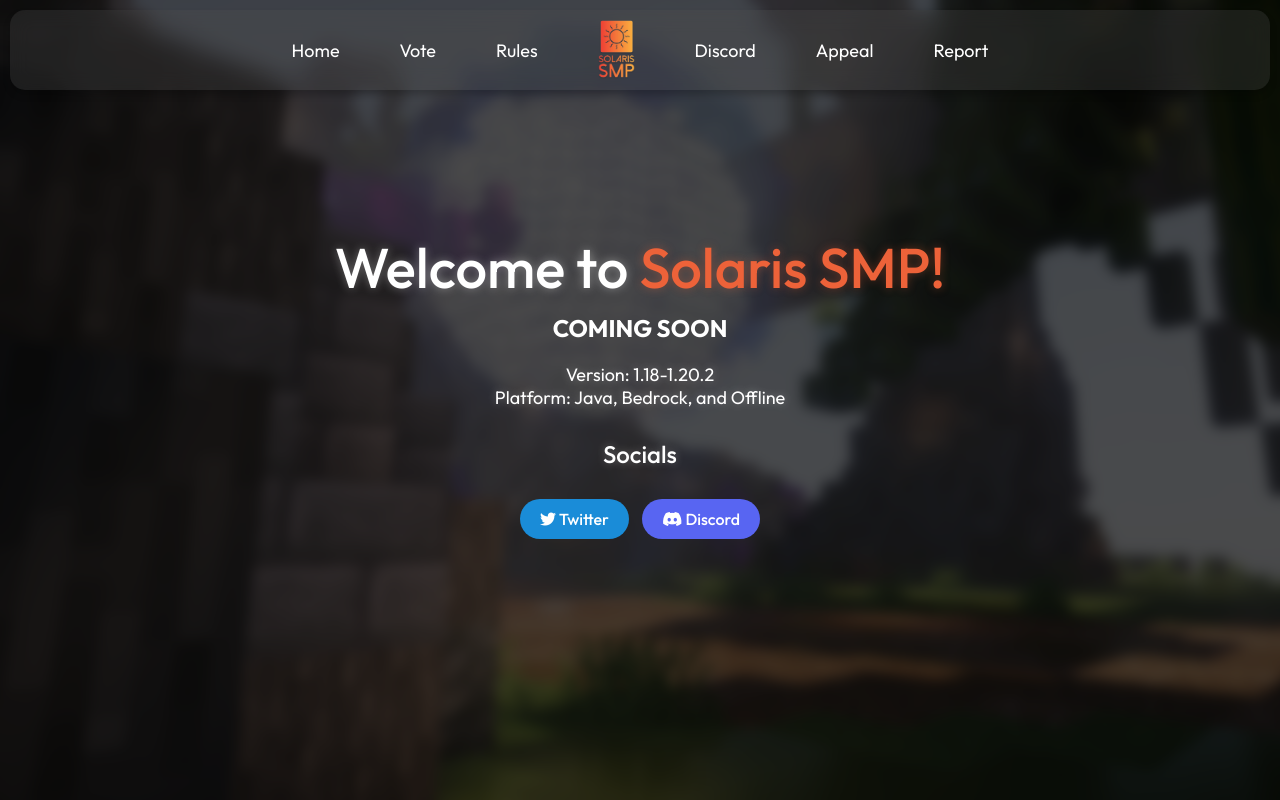
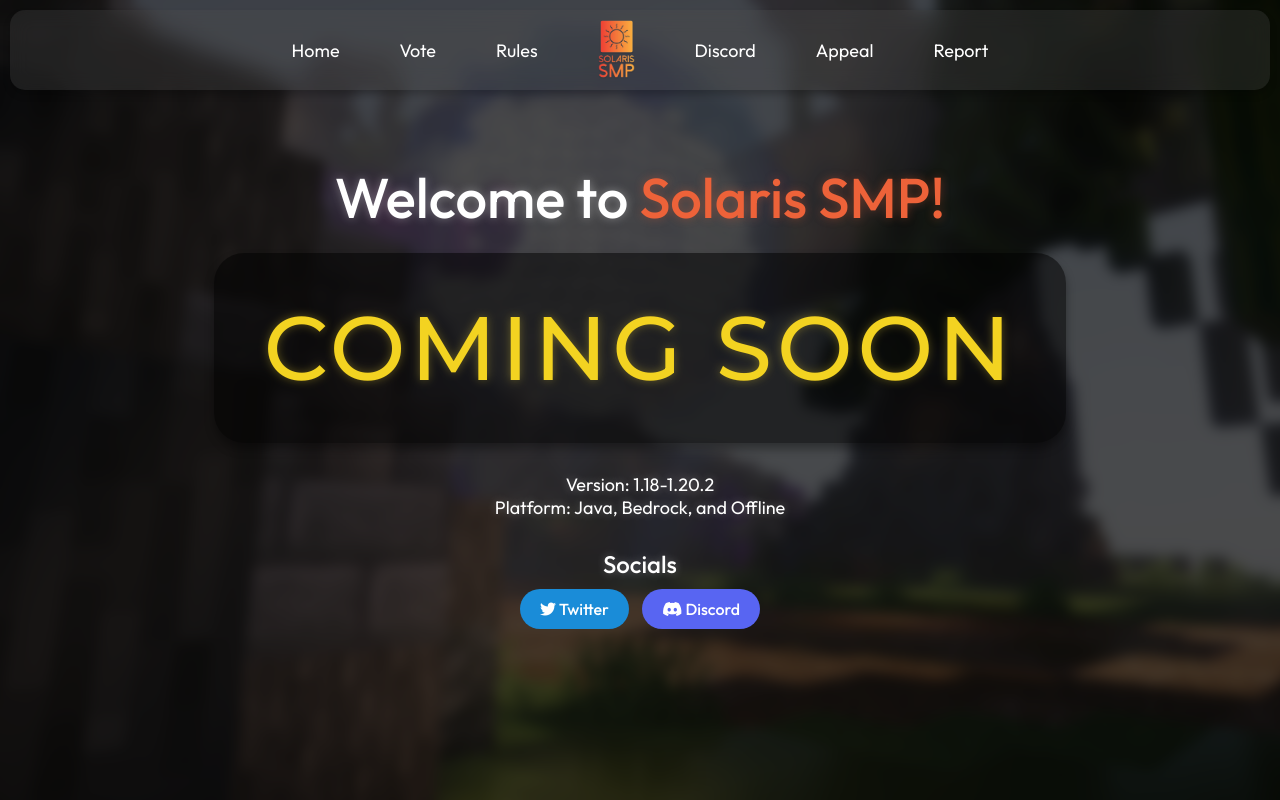
Before and after one commit to SeverusSnape799/solariscraft.github.io, a plain HTML site: page index.html in a window 1280 px wide. Drawn offline with Linux system fonts and the light colour scheme.

Commit message:
Update styles.css

```diff
--- a/styles.css
+++ b/styles.css
@@ -1,4 +1,5 @@
 @import url('https://fonts.googleapis.com/css2?family=Outfit:wght@100;200;300;400;500;600;700;800;900&display=swap');
+@import url('https://fonts.googleapis.com/css2?family=Montserrat:ital,wght@0,100;0,200;0,300;0,400;0,500;0,600;0,700;0,800;0,900;1,100;1,200;1,300;1,400;1,500;1,600;1,700;1,800;1,900&display=swap');
 
 * {
     margin: 0;
@@ -25,6 +26,20 @@ header {
     width: 100%;
     padding: 10px 10px 0 10px;
     z-index: 10;
+}
+
+.coming-soon {
+    font-family: 'Montserrat', sans-serif;
+    font-weight: 500;
+    letter-spacing: 5px;
+    font-size: 90px;
+    padding: 40px 50px;
+    color: #f3d321;
+    background-color: #00000083;
+    border-radius: 30px;
+    box-shadow: 0 6px 10px #0000005b;
+    margin-bottom: 30px;
+    text-shadow: 0 0 10px #edd23957;
 }
 
 img.logo {
@@ -97,7 +112,7 @@ main {
 
 .welcome-text {
     font-size: 56px;
-    margin-bottom: 10px;
+    margin-bottom: 20px;
     text-shadow: 0 0 10px #ffffff57;
     font-weight: 500;
 
@@ -138,7 +153,6 @@ main {
 .socials-button.discord {
     background-color: #5865f2;
     transition: all 0.1s ease;
-    margin: 30px 5px;
 }
 
 .socials-button.discord:hover {
```
